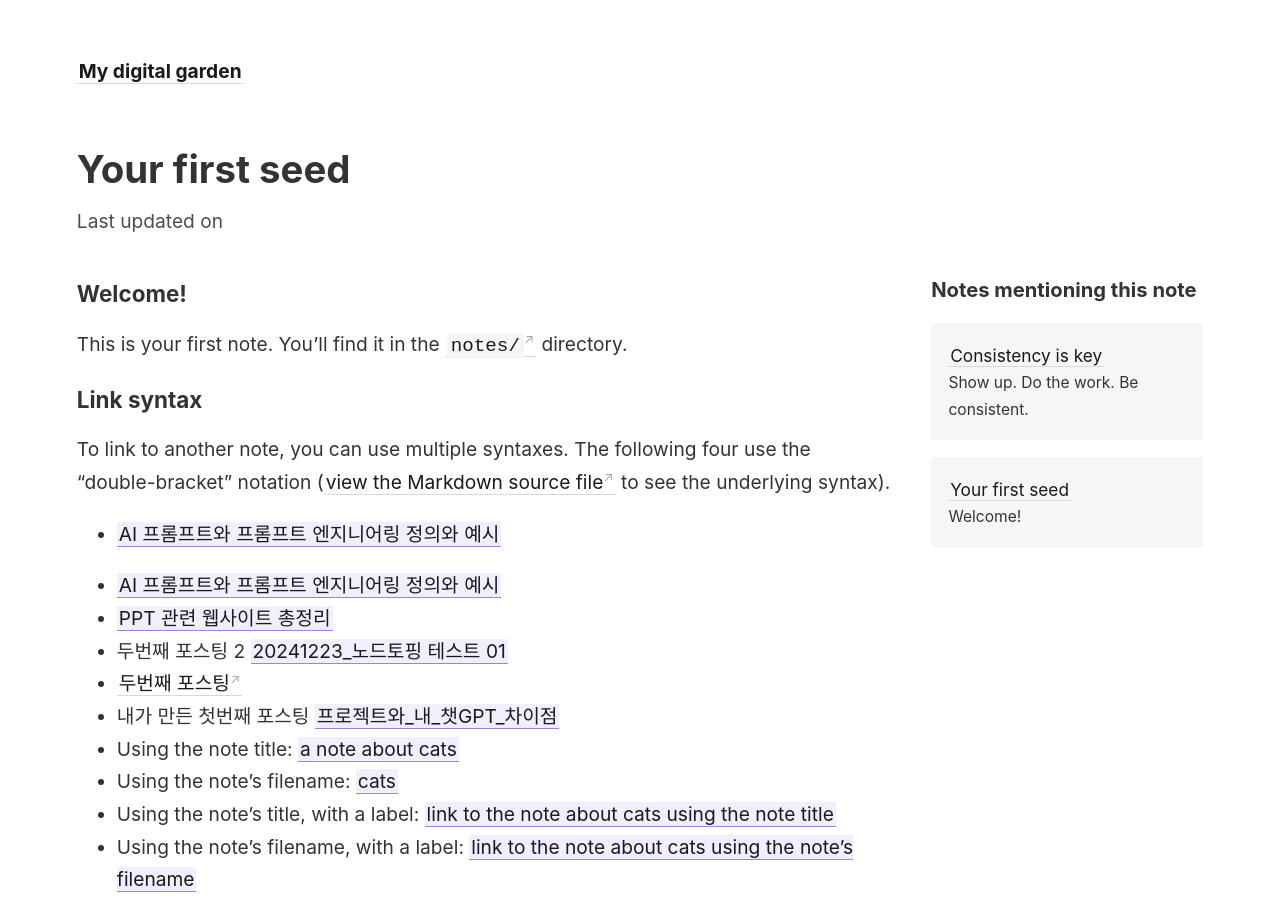
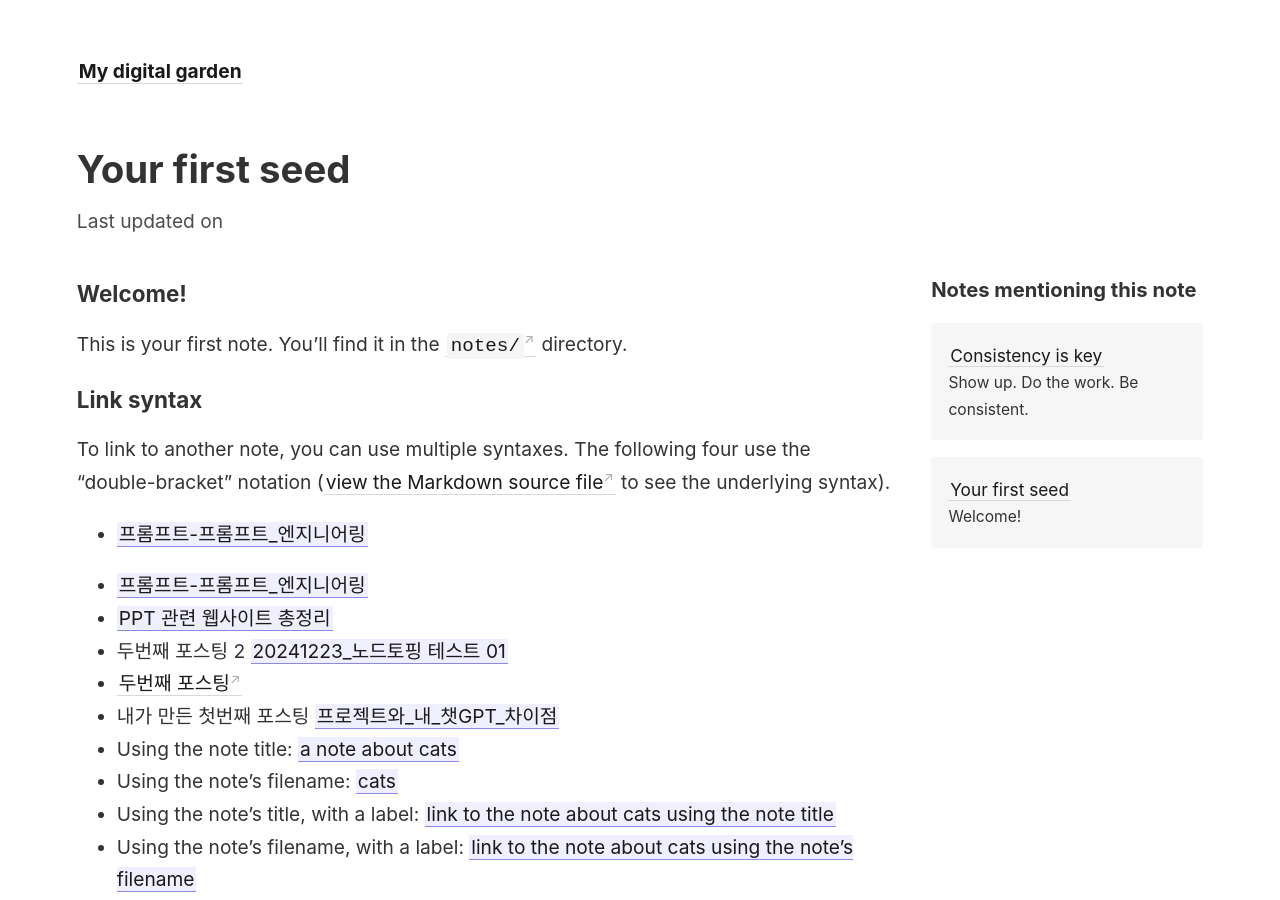
Before and after one commit to thelyver/NodeTopping, a Jekyll site: the page built from _notes/your-first-note.md, in a window 1280 px wide and 900 px high. Built offline with Jekyll 4.4.1, drawn with Linux system fonts in a browser that asks for light colours; some of the changed text lies outside the part shown.

Commit message:
테스트 7
프롬프트-프롬프트_엔지니어링

```diff
--- a/_notes/your-first-note.md
+++ b/_notes/your-first-note.md
@@ -10,10 +10,10 @@ This is your first note. You'll find it in the [`notes/`](https://github.com/max
 
 To link to another note, you can use multiple syntaxes. The following four use the "double-bracket" notation ([view the Markdown source file](https://github.com/maximevaillancourt/digital-garden-jekyll-template/blob/master/_notes/your-first-note.md#link-syntax) to see the underlying syntax).
 
-- [[AI 프롬프트와 프롬프트 엔지니어링 정의와 예시]]
+- [[프롬프트-프롬프트_엔지니어링]]
 
 
-- [[AI 프롬프트와 프롬프트 엔지니어링 정의와 예시]]
+- [[프롬프트-프롬프트_엔지니어링]]
 - [[PPT 관련 웹사이트 총정리]]
 - 두번째 포스팅 2 [[20241223_노드토핑 테스트 01]]
 - [두번째 포스팅](<20241223_노드토핑 테스트 01.md>)
```
Also changed, not shown: _notes/프롬프트-프롬프트_엔지니어링.md (renamed from _notes/AI 프롬프트와 프롬프트 엔지니어링 정의와 예시.md, +1 -1 lines).
